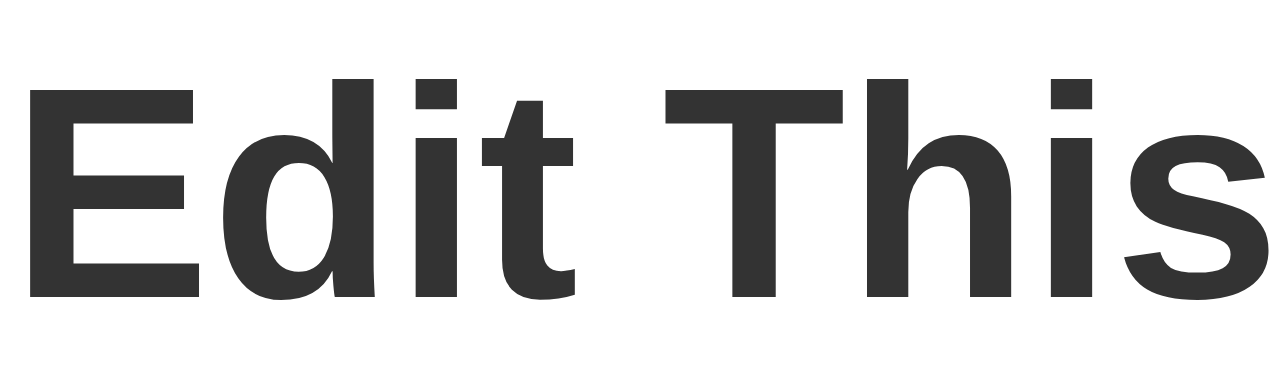
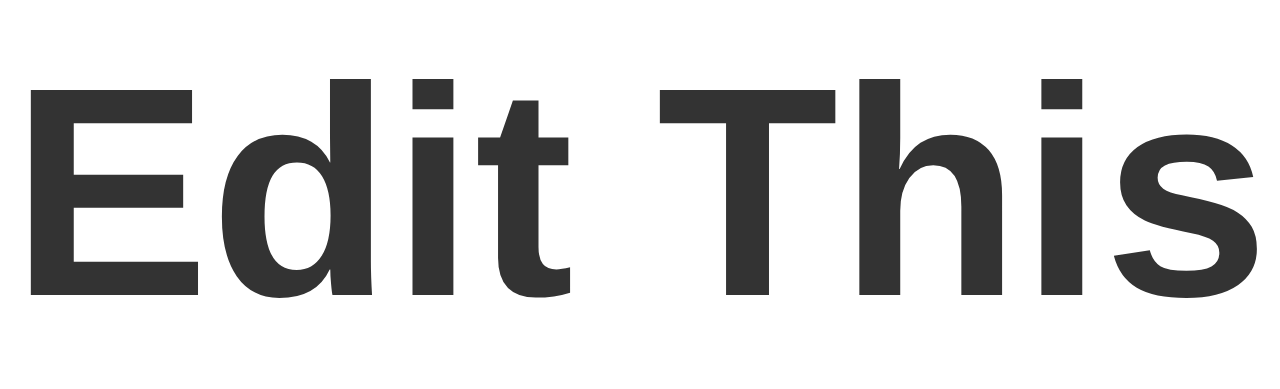
Before and after one commit to simbafs/bigText, a plain HTML site: page index.html in a window 1280 px wide. Drawn offline with Linux system fonts and the light colour scheme.

Commit message:
scale if height is not enough

```diff
--- a/index.html
+++ b/index.html
@@ -19,6 +19,10 @@
             color: #333;
             white-space: nowrap;
             outline: none;
+            height: 100vh;
+            width: 100vw;
+            overflow: hidden;
+            text-align: center;
         }
     </style>
 </head>
@@ -60,7 +64,7 @@
             while (low < high) {
                 var mid = Math.floor((low + high) / 2);
                 e.style.fontSize = mid + 'px';
-                if (e.scrollWidth <= e.clientWidth /*&& e.scrollHeight <= e.clientHeight*/) {
+                if (e.scrollWidth <= e.clientWidth && e.scrollHeight <= e.clientHeight) {
                     low = mid + 1;
                 } else {
                     high = mid;
```
